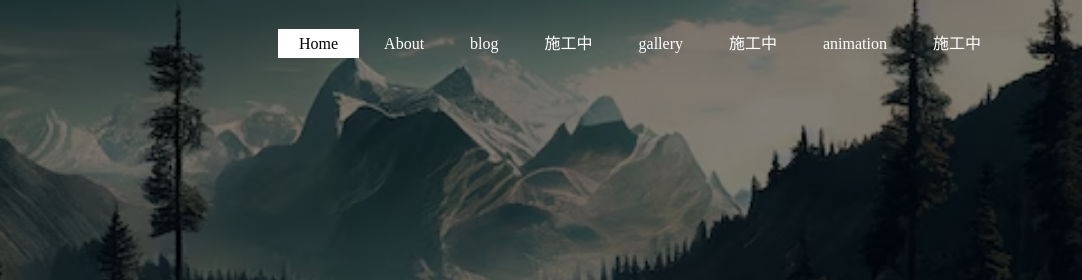
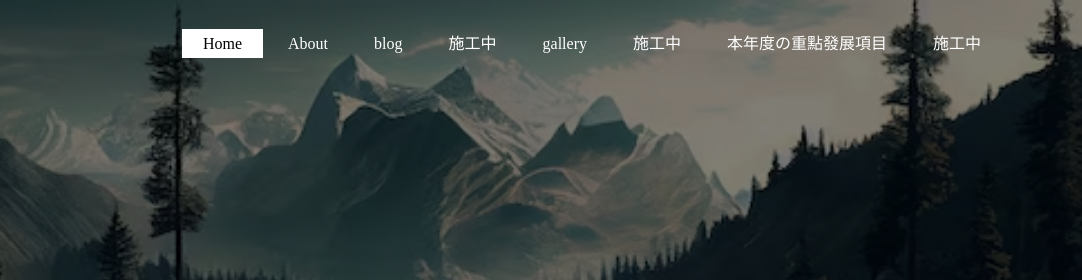
Before and after one commit to Jalsssss/jalssss.io, a plain HTML site: page index.html in a window 1280 px wide. Shown: the top 280 px of the page, 198-1280 px from the left. Drawn offline with Linux system fonts and the light colour scheme; files whose address does not match are found by name.

Commit message:
Update index.html

```diff
--- a/index.html
+++ b/index.html
@@ -19,7 +19,7 @@
             <li> <a href="">施工中</a></li>
             <li> <a href="test.html">gallery</a></li>
             <li> <a href="">施工中</a></li>
-            <li> <a href="videogallery.html">animation</a></li>
+            <li> <a href="l">本年度の重點發展項目</a></li>
             <li> <a href="#">施工中</a>
             <div class="sub-menu">
             <ul>
```
